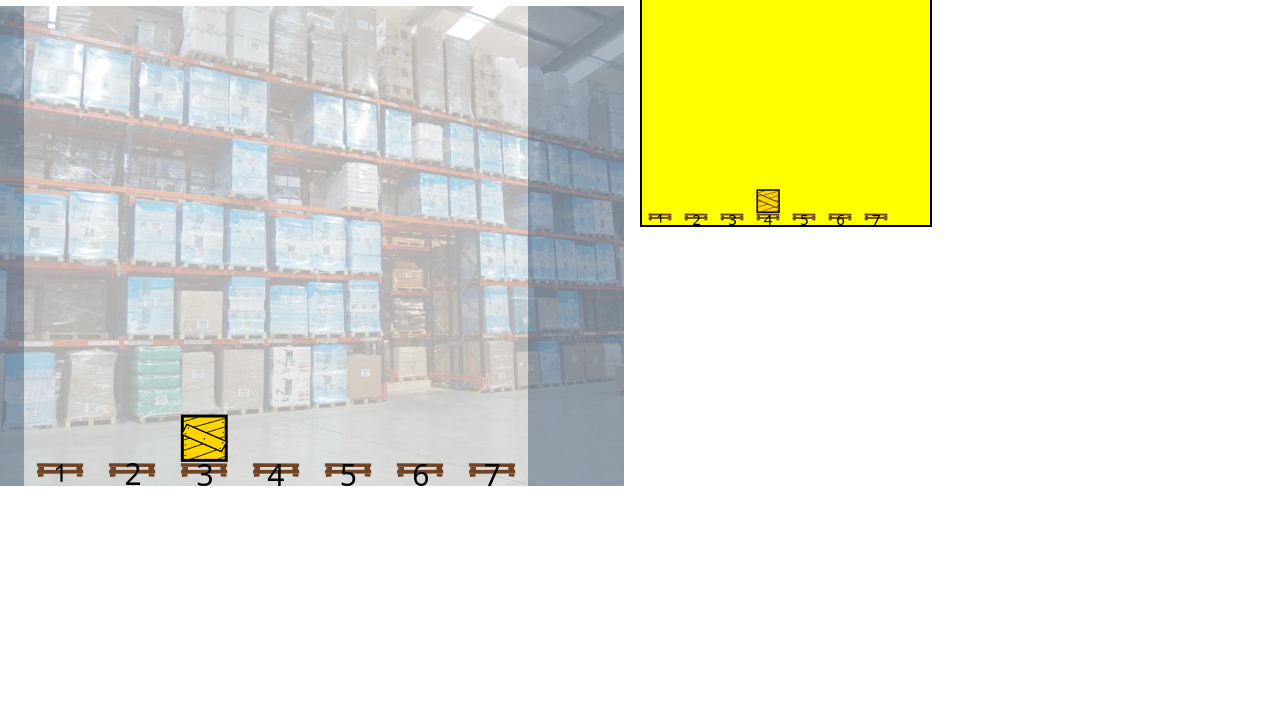
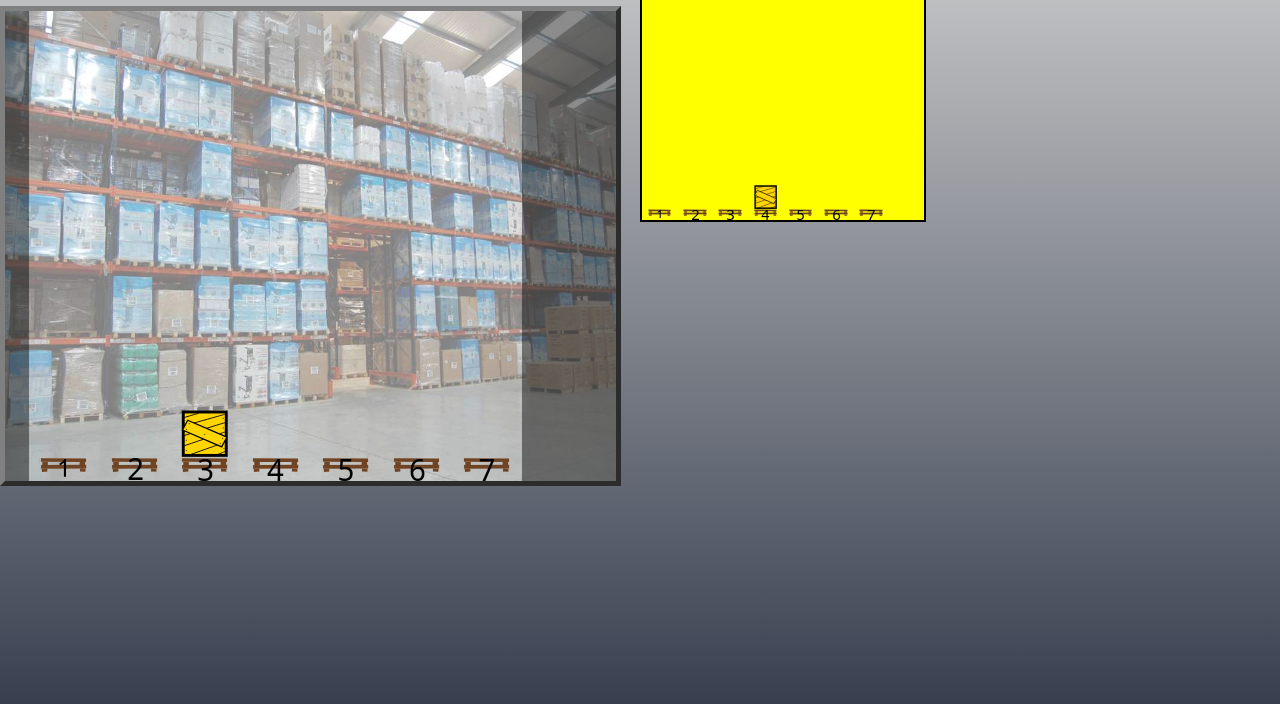
Before and after one commit to stripwax/Jargo, a plain HTML site: page index.html in a window 1280 px wide. Shown: the part 96-800 px from the top of the page. Drawn offline with Linux system fonts and the light colour scheme.

Commit message:
Cosmetics: corrected the border around the warehouse (never worked, I'd not noticed), gradient fill background (required making the jpg opaque with a white layer over the top)

```diff
--- a/index.html
+++ b/index.html
@@ -48,7 +48,9 @@ Choose A Level:
 
 <div class="current_container" id="div_current_container"> <!-- this contains just the remainder of the page, into which we size and place the other things -->
 <div class="current" id="div_current"> <!-- this contains the warehouse -->
-<div class="current-background" style="position:relative;width:100%;height:100%">&nbsp;</div>
+<div class="current-background" style="position:relative;width:100%;height:100%">
+  <div class="current-whiteout" style="position:relative;width:100%;height:100%">&nbsp;</div>
+</div>
 <div id="div_out_of_bounds_left" class="current_out_of_bounds"></div>
 <div id="div_out_of_bounds_right" class="current_out_of_bounds"></div>
 <div id="arm" class="c_arm"></div>
--- a/render.js
+++ b/render.js
@@ -3,6 +3,7 @@ var PAD_RATIO = 0.5;
 var GOAL_SCALE = 10;
 var OOB_PAD = 0.5; // this means 'how many boxes-worth of padding do we ALWAYS show as out-of-bounds on the far left and right of the warehouse'
 var PALLET_RATIO = 0.5; // this means 'how many boxes-worth of size do we pad below with, to show the pallet (stacking column) numbers'
+var DIV_BORDER_PX = 6; // how many pixels wide is the border in the .current css style. I suppose I could get this from the DOM really, although oddly this is 1+ the value I set in the css stylesheet..
 
 function render_set_scale()
 {
@@ -12,8 +13,8 @@ function render_set_scale()
 
   var page_height = page_container_div.clientHeight;
   var above_height = above_div.clientHeight;
-  var height = page_height - above_height;
-  var width = above_div.clientWidth;
+  var height = page_height - above_height - (2*DIV_BORDER_PX);
+  var width = above_div.clientWidth - (2*DIV_BORDER_PX);
 
   var tall = MAX_BOXES_HEIGHT+1.5+PALLET_RATIO;
   var wide = MAX_BOXES_WIDTH*(1+PAD_RATIO)+(OOB_PAD*2);
--- a/style.css
+++ b/style.css
@@ -6,6 +6,10 @@ body,html
   -moz-user-select:none;
   -ms-user-select:none;
   user-select:none;
+  background:linear-gradient(#d0d0d0,#384050);
+  background:-webkit-linear-gradient(#d0d0d0,#384050);
+  background:-moz-linear-gradient(#d0d0d0,#384050);
+  background:-o-linear-gradient(#d0d0d0,#384050);
 }
 
 .page_container
@@ -67,16 +71,6 @@ margin-right: 0px;
 margin-bottom: 0px;
 padding: 0px;
 }
-
-div
-{
-margin: 0;
-margin-top: 0;
-margin-bottom: 0;
-margin-left: 0;
-margin-right: 0;
-}
-
 
 .c_claw_shut
 {
@@ -153,15 +147,25 @@ margin-right: 0;
   width:100%;
   height:100%;
   background-image: url(warehouse1.jpg);
-  background-size: Auto 100%;
-  opacity:0.3;
+  background-size: 100% 100%;
+}
+
+.current-whiteout
+{
+  position:relative;
+  top:0px;
+  left:0px;
+  width:100%;
+  height:0%;
+  background-color:#ffffff;
+  opacity:0.5;
 }
 
 .current_out_of_bounds
 {
   position:absolute;
-  background-color:#103050;
-  opacity:0.35;
+  background-color:#000000;
+  opacity:0.45;
   height:100%;
   top:0px;
   left:0px;
@@ -171,14 +175,13 @@ margin-right: 0;
 {
   color: white;
   width:100%;
-  border:2px #000;
+  border:5px outset #808080;
 }
 
 .current_container
 {
   color: white;
   width:100%;
-  border:2px #000;
 }
 
 p
@@ -200,7 +203,7 @@ margin-right: 0;
 .prog_name
 {
   border:2px solid black;
-  background-color:#80ffff;
+  background-color:#a0c0e0;
   background-size:auto 100%;
   background-repeat:no-repeat;
   background-position: center;
```
